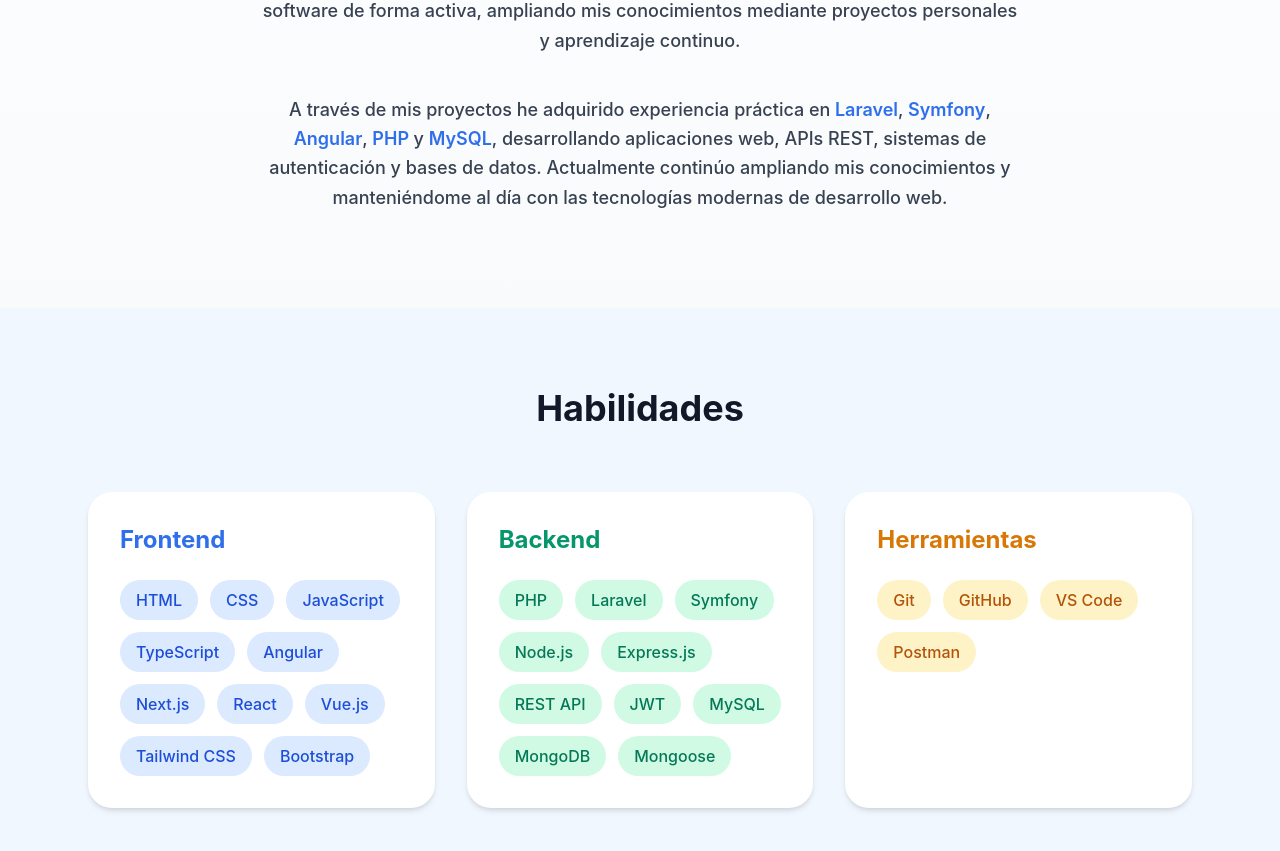
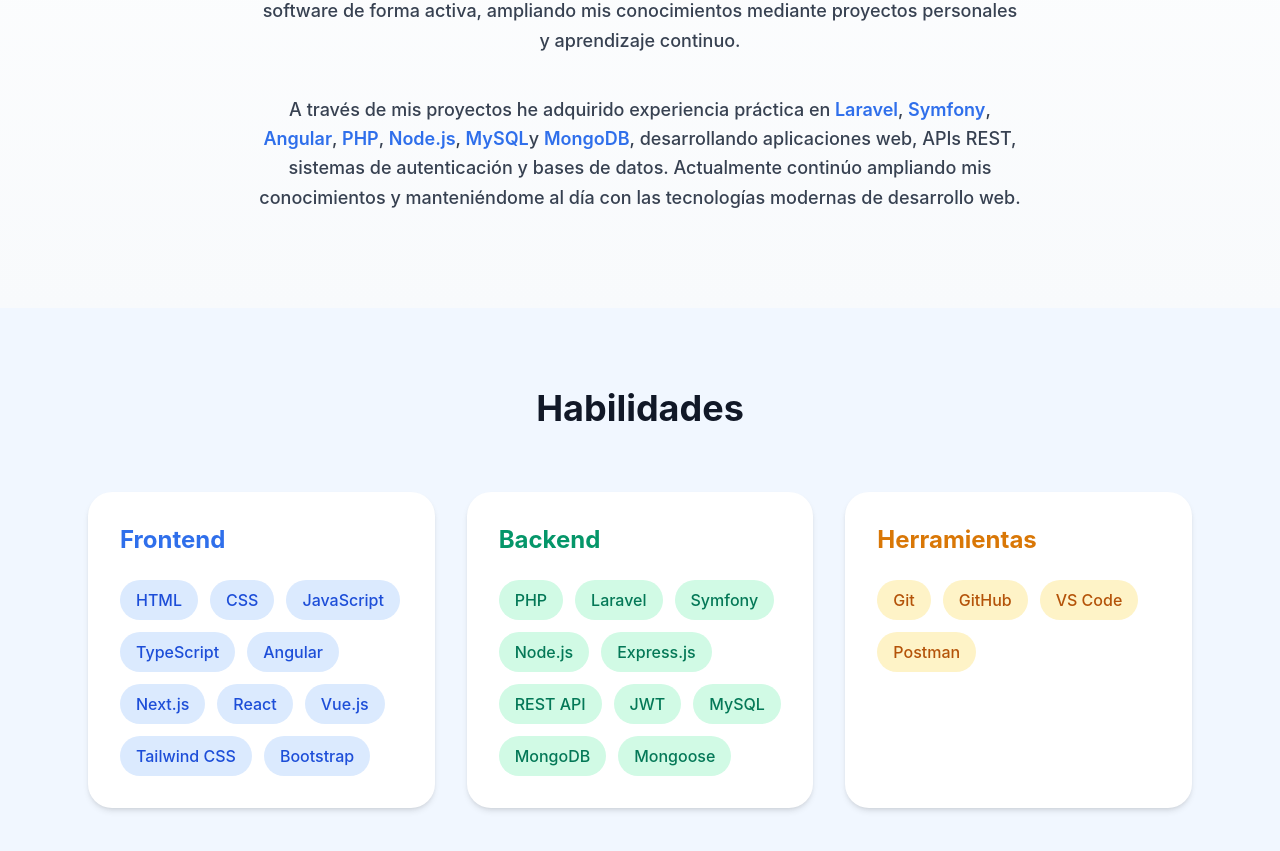
Before and after one commit to gregoriomesafernandez-star/portfolio-nextjs, a Next.js app: page / in a window 1280 px wide. Shown: the part 920-1771 px from the top of the page. Built offline with nearby package versions, Linux system fonts and the light colour scheme.

Commit message:
Update portfolio about section

```diff
--- a/app/page.tsx
+++ b/app/page.tsx
@@ -163,8 +163,10 @@
               <span className="font-semibold text-blue-600"> Laravel</span>,
               <span className="font-semibold text-blue-600"> Symfony</span>,
               <span className="font-semibold text-blue-600"> Angular</span>,
-              <span className="font-semibold text-blue-600"> PHP </span>
-              y <span className="font-semibold text-blue-600">MySQL</span>, desarrollando
+              <span className="font-semibold text-blue-600"> PHP</span>,
+              <span className="font-semibold text-blue-600"> Node.js</span>,
+              <span className="font-semibold text-blue-600"> MySQL</span>
+              y <span className="font-semibold text-blue-600">MongoDB</span>, desarrollando
               aplicaciones web, APIs REST, sistemas de autenticación y bases de datos.
               Actualmente continúo ampliando mis conocimientos y manteniéndome al día con las tecnologías modernas de desarrollo web.
             </p>
```
